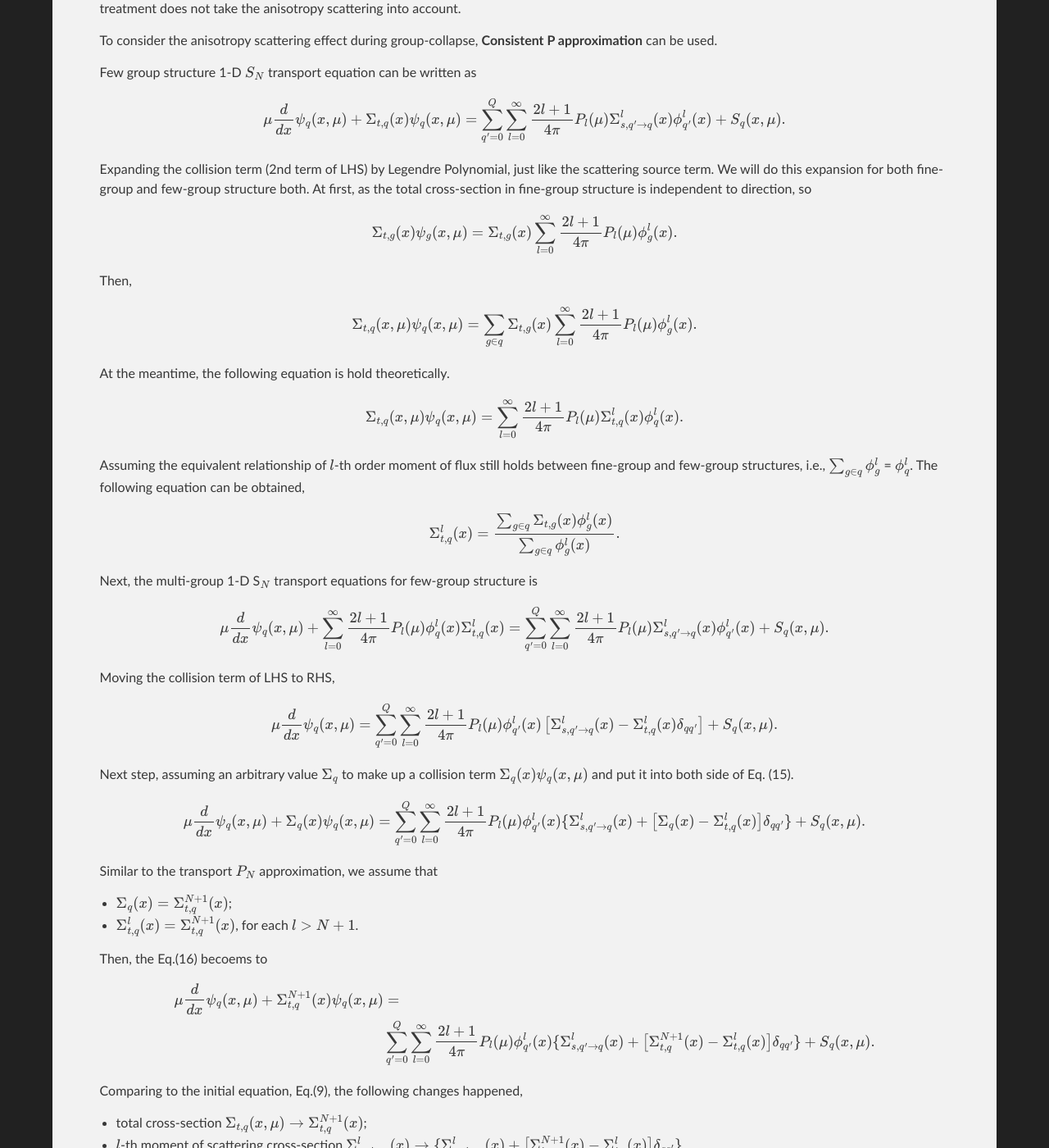
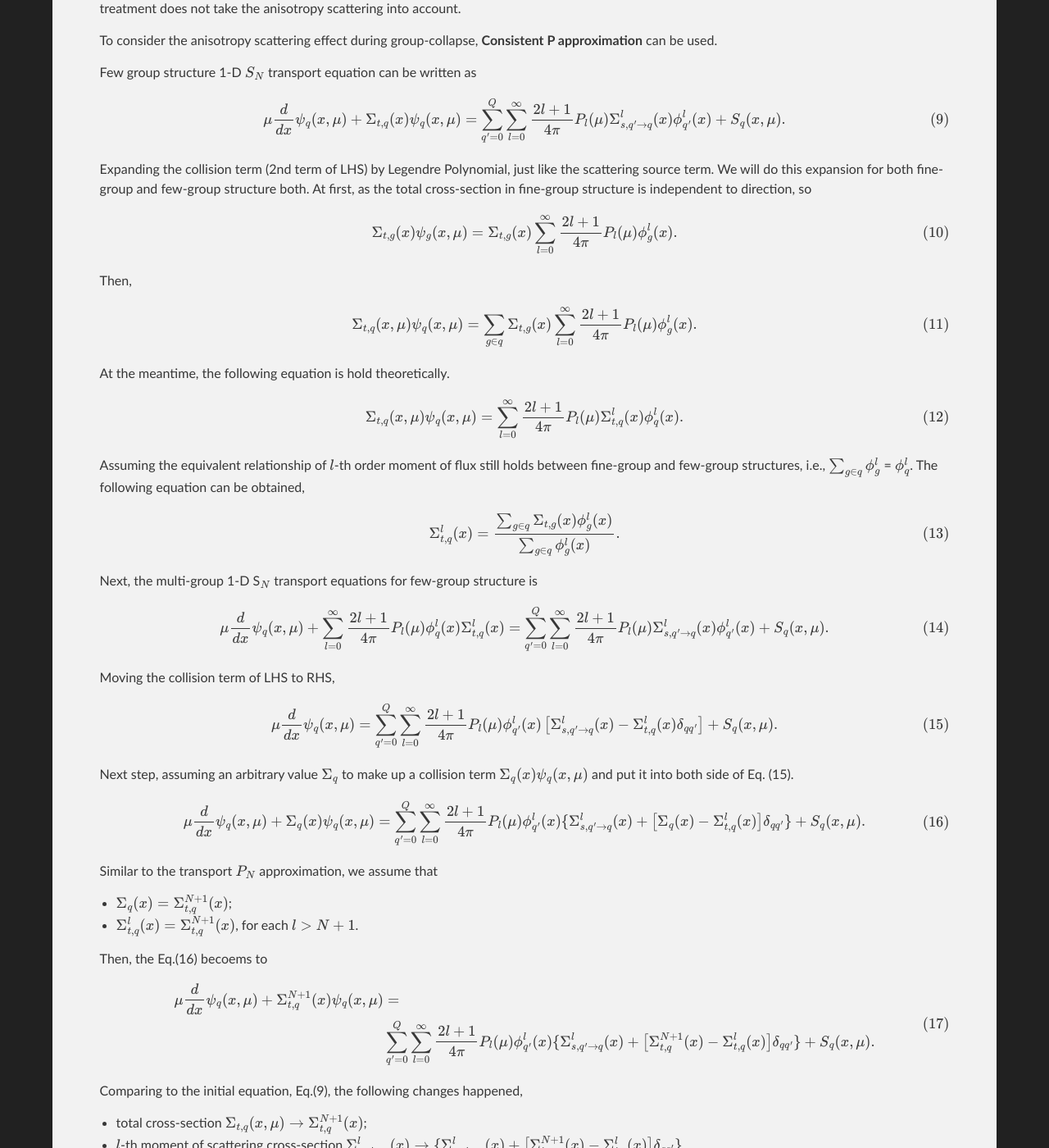
Before and after one commit to FANJSH/notebook, a Jekyll site: the page built from _posts/2025-08-07-transport-consistent.md, in a window 1280 px wide and 1400 px high, scrolled down 1626 px. Shown: the whole window at 82% size. Built offline with Jekyll 4.4.1, drawn with Linux system fonts in a browser that asks for light colours; some of the changed text lies outside the part shown.

Commit message:
Update 2025-08-07-transport-consistent.md

```diff
--- a/_posts/2025-08-07-transport-consistent.md
+++ b/_posts/2025-08-07-transport-consistent.md
@@ -11,26 +11,26 @@ In 1-D single-group $S_N$ problem, the transport equation can be expressed as
 
 $$
      \mu \frac{d}{dx}\psi(x,\mu) + \Sigma_t(x)\psi(x,\mu) =
-     \sum^{\infty}_{l=0}{\frac{2l+1}{4\pi}\Sigma_s^l(x)\phi^l(x)} + S(x,\mu).
+     \sum^{\infty}_{l=0}{\frac{2l+1}{4\pi}\Sigma_s^l(x)\phi^l(x)} + S(x,\mu). \tag{1}
 $$
 
 To eliminate the **pure-forward** scattering which is regarded as does not react with neutron, the scattering source term (RHS first term) should be manipulated.
 Writing the scattering cross-section into pure-forward and others terms, two parts,
 
 $$
-    \Sigma_s(x,\mu) = \hat{\Sigma}_s(x)\delta(\mu-1) - \hat{\Sigma}_s(x)\delta(\mu-1) + \sum^{\infty}_{l=0}{\frac{2l+1}{2}\Sigma_s^l(x) P_l(\mu)}.
+    \Sigma_s(x,\mu) = \hat{\Sigma}_s(x)\delta(\mu-1) - \hat{\Sigma}_s(x)\delta(\mu-1) + \sum^{\infty}_{l=0}{\frac{2l+1}{2}\Sigma_s^l(x) P_l(\mu)}.\tag{2}
 $$
 
 Combing the second term of Eq.(2) RHS with the third term,
 
 $$
-    \Sigma_s(x,\mu) = \hat{\Sigma}_s(x)\delta(\mu-1) + \sum^{\infty}_{l=0}{\frac{2l+1}{2}P_l(\mu)[\Sigma_s^l(x) - \hat{\Sigma}_s(x)]}.
+    \Sigma_s(x,\mu) = \hat{\Sigma}_s(x)\delta(\mu-1) + \sum^{\infty}_{l=0}{\frac{2l+1}{2}P_l(\mu)[\Sigma_s^l(x) - \hat{\Sigma}_s(x)]}. \tag{3}
 $$
 
 As we know that the pure-forward term should be removed from cross-section, the actual scattering cross-section is
 
 $$
-    \tilde{\Sigma}_s(x, \mu) = \sum^{\infty}_{l=0}{\frac{2l+1}{2}P_l(\mu)[\Sigma_s^l(x) - \hat{\Sigma}_s(x)]}.
+    \tilde{\Sigma}_s(x, \mu) = \sum^{\infty}_{l=0}{\frac{2l+1}{2}P_l(\mu)[\Sigma_s^l(x) - \hat{\Sigma}_s(x)]}. \tag{4}
 $$
 
 Assuming
@@ -41,30 +41,30 @@ and then, the actual scattering cross-section (Eq. (4)) can be written as
 $$
     \tilde{\Sigma}_s(x,\mu) =
     \sum^{N}_{l=0}{\frac{2l+1}{2}P_l(\mu)[\Sigma_s^l(x) - \Sigma^{N+1}_s(x)]} +
-    \sum^{\infty}_{l=N+1}{\frac{2l+1}{2}P_l(\mu)[\Sigma_s^{N+1}(x) - \Sigma_s^{N+1}(x)]}.
+    \sum^{\infty}_{l=N+1}{\frac{2l+1}{2}P_l(\mu)[\Sigma_s^{N+1}(x) - \Sigma_s^{N+1}(x)]}. \tag{5}
 $$
 
 The second term of RHS of Eq. (5) is zero so we can delete it.
 
 $$
     \tilde{\Sigma}_s(x,\mu) =
-    \sum^{N}_{l=0}{\frac{2l+1}{2}P_l(\mu)[\Sigma_s^l(x) - \Sigma^{N+1}_s(x)]}.
+    \sum^{N}_{l=0}{\frac{2l+1}{2}P_l(\mu)[\Sigma_s^l(x) - \Sigma^{N+1}_s(x)]}. \tag{6}
 $$
 
 Meanwhile, the total cross-section is changed into
 
 $$
-    \tilde{\Sigma}_t(x) = \Sigma_t(x) - \Sigma^{N+1}_s(x).
+    \tilde{\Sigma}_t(x) = \Sigma_t(x) - \Sigma^{N+1}_s(x).  \tag{7}
 $$
 
 When $N$ is chosen as 0,
 
 $$
     \tilde{\Sigma}_s(x,\mu) =
-    \frac{1}{2}[\Sigma_s^0(x) - \Sigma^{1}_s(x)].
+    \frac{1}{2}[\Sigma_s^0(x) - \Sigma^{1}_s(x)]. \tag{8}
 $$
 
-This Eq. (7) is very important since an anisotropy scattering problem is changed into an isotropy scattering problem, but the $1$-th moment of scattering cross-section Legendre Polynomial expansion is taken account implicitly. It is the well-known **transport $$P_0$$ approximation** as well as **transport correction**. The treatment (or method) introduced above is the transport P$_N$ approximation. The essence of this method is removing the pure-forward scattering from cross-section, detailed implementation way is modifying each order of moment of scattering cross-section Legendre Polynomial expansion.
+This Eq. (7) is very important since an anisotropy scattering problem is changed into an isotropy scattering problem, but the $1$-th moment of scattering cross-section Legendre Polynomial expansion is taken account implicitly. It is the well-known **transport $$P_0$$ approximation** as well as **transport correction**. The treatment (or method) introduced above is the transport $$P_N$$ approximation. The essence of this method is removing the pure-forward scattering from cross-section, detailed implementation way is modifying each order of moment of scattering cross-section Legendre Polynomial expansion.
 
 ## Consistent P approximation
 
@@ -77,53 +77,53 @@ Few group structure 1-D $$S_N$$ transport equation can be written as
 
 $$
      \mu \frac{d}{dx}\psi_q(x,\mu) + \Sigma_{t,q}(x)\psi_q(x,\mu) =
-     \sum^Q_{q'= 0}{\sum^{\infty}_{l=0}{\frac{2l+1}{4\pi}P_l(\mu)\Sigma_{s,q'\rightarrow q}^l(x)\phi_{q'}^l(x)}} + S_q(x,\mu).
+     \sum^Q_{q'= 0}{\sum^{\infty}_{l=0}{\frac{2l+1}{4\pi}P_l(\mu)\Sigma_{s,q'\rightarrow q}^l(x)\phi_{q'}^l(x)}} + S_q(x,\mu).  \tag{9}
 $$
 
 Expanding the collision term (2nd term of LHS) by Legendre Polynomial, just like the scattering source term. We will do this expansion for both fine-group and few-group structure both.
 At first, as the total cross-section in fine-group structure is independent to direction, so
 
 $$
-    \Sigma_{t,g}(x)\psi_g(x,\mu) = \Sigma_{t,g}(x) \sum^{\infty}_{l=0}{\frac{2l+1}{4\pi}P_l(\mu)\phi^l_{g}(x)}.
+    \Sigma_{t,g}(x)\psi_g(x,\mu) = \Sigma_{t,g}(x) \sum^{\infty}_{l=0}{\frac{2l+1}{4\pi}P_l(\mu)\phi^l_{g}(x)}. \tag{10}
 $$
 
 Then,
 
 $$
-    \Sigma_{t,q}(x,\mu)\psi_q(x,\mu) = \sum_{g\in q}{\Sigma_{t,g}(x) \sum^{\infty}_{l=0}{\frac{2l+1}{4\pi}P_l(\mu)\phi^l_{g}(x)}}.
+    \Sigma_{t,q}(x,\mu)\psi_q(x,\mu) = \sum_{g\in q}{\Sigma_{t,g}(x) \sum^{\infty}_{l=0}{\frac{2l+1}{4\pi}P_l(\mu)\phi^l_{g}(x)}}. \tag{11}
 $$
 
 At the meantime, the following equation is hold theoretically.
 
 $$
-    \Sigma_{t,q}(x,\mu)\psi_q(x,\mu) = \sum^{\infty}_{l=0}{\frac{2l+1}{4\pi}P_l(\mu)\Sigma^l_{t,q}(x)\phi^l_{q}(x)}.
+    \Sigma_{t,q}(x,\mu)\psi_q(x,\mu) = \sum^{\infty}_{l=0}{\frac{2l+1}{4\pi}P_l(\mu)\Sigma^l_{t,q}(x)\phi^l_{q}(x)}. \tag{12}
 $$
 
 Assuming the equivalent relationship of $l$-th order moment of flux still holds between fine-group and few-group structures, i.e., $\sum_{g\in q}\phi^l_g$ = $\phi^l_q$. The following equation can be obtained,
 
 $$
-    \Sigma^l_{t,q}(x) = \frac{\sum_{g\in q}\Sigma_{t,g}(x)\phi^l_g(x)}{\sum_{g\in q}\phi^l_g(x)}.
+    \Sigma^l_{t,q}(x) = \frac{\sum_{g\in q}\Sigma_{t,g}(x)\phi^l_g(x)}{\sum_{g\in q}\phi^l_g(x)}. \tag{13}
 $$
 
 Next, the multi-group 1-D S$_N$ transport equations for few-group structure is
 
 $$
      \mu \frac{d}{dx}\psi_q(x,\mu) + \sum^{\infty}_{l=0}{\frac{2l+1}{4\pi}P_l(\mu)\phi^l_q(x)\Sigma^l_{t,q}(x)} =
-     \sum^Q_{q'= 0}{\sum^{\infty}_{l=0}{\frac{2l+1}{4\pi}P_l(\mu)\Sigma_{s,q'\rightarrow q}^l(x)\phi_{q'}^l(x)}} + S_q(x,\mu).
+     \sum^Q_{q'= 0}{\sum^{\infty}_{l=0}{\frac{2l+1}{4\pi}P_l(\mu)\Sigma_{s,q'\rightarrow q}^l(x)\phi_{q'}^l(x)}} + S_q(x,\mu). \tag{14}
 $$
 
 Moving the collision term of LHS to RHS,
 
 $$
      \mu\frac{d}{dx}\psi_q(x,\mu) =
-     \sum^Q_{q'= 0}{\sum^{\infty}_{l=0}{\frac{2l+1}{4\pi}P_l(\mu)\phi_{q'}^l(x)\left[\Sigma_{s,q'\rightarrow q}^l(x) - \Sigma^l_{t,q}(x)\delta_{qq'}\right]}} + S_q(x,\mu).
+     \sum^Q_{q'= 0}{\sum^{\infty}_{l=0}{\frac{2l+1}{4\pi}P_l(\mu)\phi_{q'}^l(x)\left[\Sigma_{s,q'\rightarrow q}^l(x) - \Sigma^l_{t,q}(x)\delta_{qq'}\right]}} + S_q(x,\mu). \tag{15}
 $$
 
 Next step, assuming an arbitrary value $\Sigma_q$ to make up a collision term $\Sigma_q(x)\psi_q(x,\mu)$ and put it into both side of Eq. (15).
 
 $$
      \mu\frac{d}{dx}\psi_q(x,\mu) + \Sigma_q(x)\psi_q(x,\mu) =
-     \sum^Q_{q'= 0}{\sum^{\infty}_{l=0}{\frac{2l+1}{4\pi}P_l(\mu)\phi_{q'}^l(x)\{\Sigma_{s,q'\rightarrow q}^l(x) + \left[\Sigma_q(x)- \Sigma^l_{t,q}(x)\right]\delta_{qq'}\}}} + S_q(x,\mu).
+     \sum^Q_{q'= 0}{\sum^{\infty}_{l=0}{\frac{2l+1}{4\pi}P_l(\mu)\phi_{q'}^l(x)\{\Sigma_{s,q'\rightarrow q}^l(x) + \left[\Sigma_q(x)- \Sigma^l_{t,q}(x)\right]\delta_{qq'}\}}} + S_q(x,\mu). \tag{16}
 $$
 
 Similar to the transport $$P_N$$ approximation, we assume that
@@ -136,7 +136,7 @@ $$
 \begin{split}
      \mu\frac{d}{dx}\psi_q(x,\mu) + \Sigma^{N+1}_{t,q}(x)\psi_q(x,\mu) &= \\
      &\sum^Q_{q'= 0}{\sum^{\infty}_{l=0}{\frac{2l+1}{4\pi}P_l(\mu)\phi_{q'}^l(x)\{\Sigma_{s,q'\rightarrow q}^l(x) + \left[\Sigma^{N+1}_{t,q}(x)- \Sigma^l_{t,q}(x)\right]\delta_{qq'}\}}} + S_q(x,\mu).
-\end{split}
+\end{split} \tag{17}
 $$
 
 Comparing to the initial equation, Eq.(9), the following changes happened,
@@ -149,7 +149,7 @@ As introduced above, $$\phi^1_g(x)$$ is required to calculated $$\Sigma^1_{t,q}(
 In my program, the scattering source is expressed in the way of including a coefficient $$\frac{1}{4\pi}$$ therefore the $$l$$-th order moment of neutron flux is defined as
 
 $$
-    \phi^l = 2\pi\int^1_{-1}P_l(\mu)\psi(\mu)\,d\mu \approx 2\pi\sum^N_{i=1}{\omega_i\psi(\mu_i)P_l(\mu_i)},
+    \phi^l = 2\pi\int^1_{-1}P_l(\mu)\psi(\mu)\,d\mu \approx 2\pi\sum^N_{i=1}{\omega_i\psi(\mu_i)P_l(\mu_i)}, \tag{18}
 $$
 
 in which $\omega_i$ is the weight corresponding to quadrature set.
```
